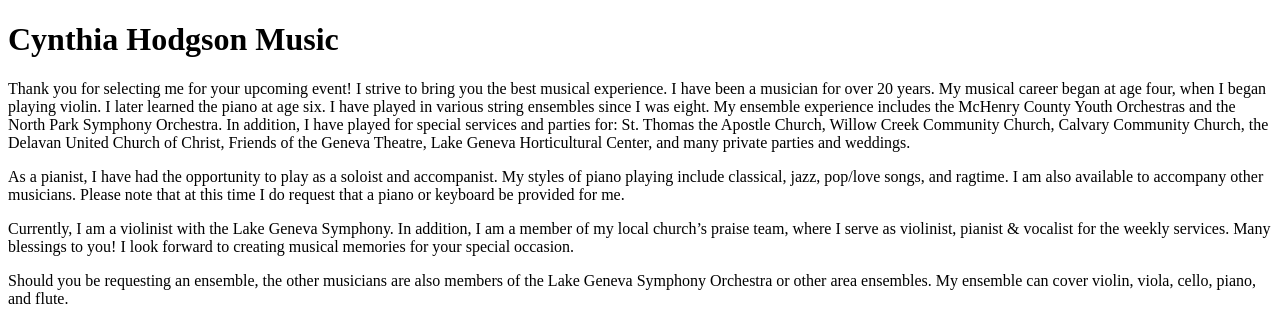
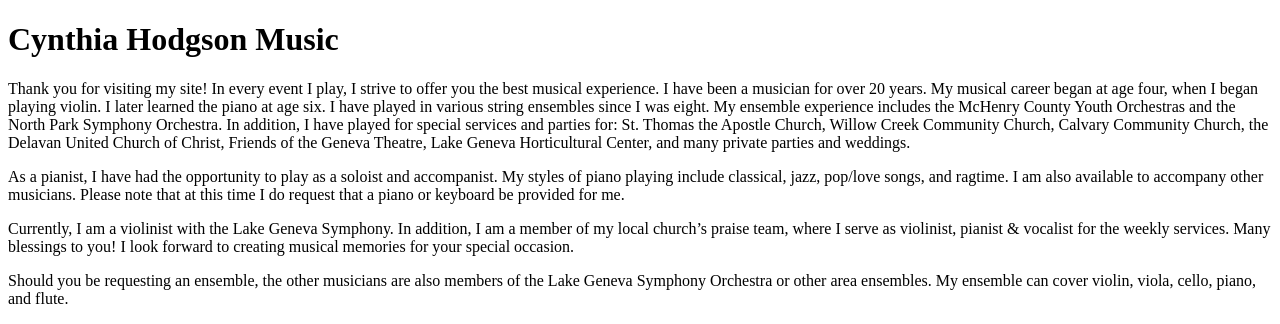
Before and after one commit to kate-mcgaughey/cynthia, a PHP site: page / in a window 1280 px wide. Shown: the top 324 px of the page. Run offline with PHP 8.4, Linux system fonts and the light colour scheme.

Commit message:
Fixed syntax

```diff
--- a/index.php
+++ b/index.php
@@ -6,7 +6,7 @@
 	</head>
 	<body>
 		<h1>Cynthia Hodgson Music</h1>
-		<p>Thank you for selecting me for your upcoming event! I strive to bring you the best musical experience. I have been a musician for over 20 years. My musical career began at age four, when I began playing violin. I later learned the piano at age six. I have played in various string ensembles since I was eight. My ensemble experience includes the McHenry County Youth Orchestras and the North Park Symphony Orchestra. In addition, I have played for special services and parties for: St. Thomas the Apostle Church, Willow Creek Community Church, Calvary Community Church, the Delavan United Church of Christ, Friends of the Geneva Theatre, Lake Geneva Horticultural Center, and many private parties and weddings.</p>
+		<p>Thank you for visiting my site! In every event I play, I strive to offer you the best musical experience. I have been a musician for over 20 years. My musical career began at age four, when I began playing violin. I later learned the piano at age six. I have played in various string ensembles since I was eight. My ensemble experience includes the McHenry County Youth Orchestras and the North Park Symphony Orchestra. In addition, I have played for special services and parties for: St. Thomas the Apostle Church, Willow Creek Community Church, Calvary Community Church, the Delavan United Church of Christ, Friends of the Geneva Theatre, Lake Geneva Horticultural Center, and many private parties and weddings.</p>
 		<p>As a pianist, I have had the opportunity to play as a soloist and accompanist. My styles of piano playing include classical, jazz, pop/love songs, and ragtime. I am also available to accompany other musicians. Please note that at this time I do request that a piano or keyboard be provided for me.</p>
 		<p>Currently, I am a violinist with the Lake Geneva Symphony. In addition, I am a member of my local church’s praise team, where I serve as violinist, pianist & vocalist for the weekly services. Many blessings to you! I look forward to creating musical memories for your special occasion.</p>
 		<p>Should you be requesting an ensemble, the other musicians are also members of the Lake Geneva Symphony Orchestra or other area ensembles. My ensemble can cover violin, viola, cello, piano, and flute.</p>
--- a/public_html/documentation/milestone-1.php
+++ b/public_html/documentation/milestone-1.php
@@ -24,4 +24,5 @@
 
 <p>Jane is a 28-year-old woman in Woodstock, IL who is planning her wedding. She's a little overwhelmed by how much there is to do, and has a checklist. Finding a performer for background music seemed to be one of her easier tasks, so she is beginning there. She found Cynthia's site, but doesn't know exactly what she wants performed.</p>
 
-<p></p>
+		</body>
+	</html>
```
